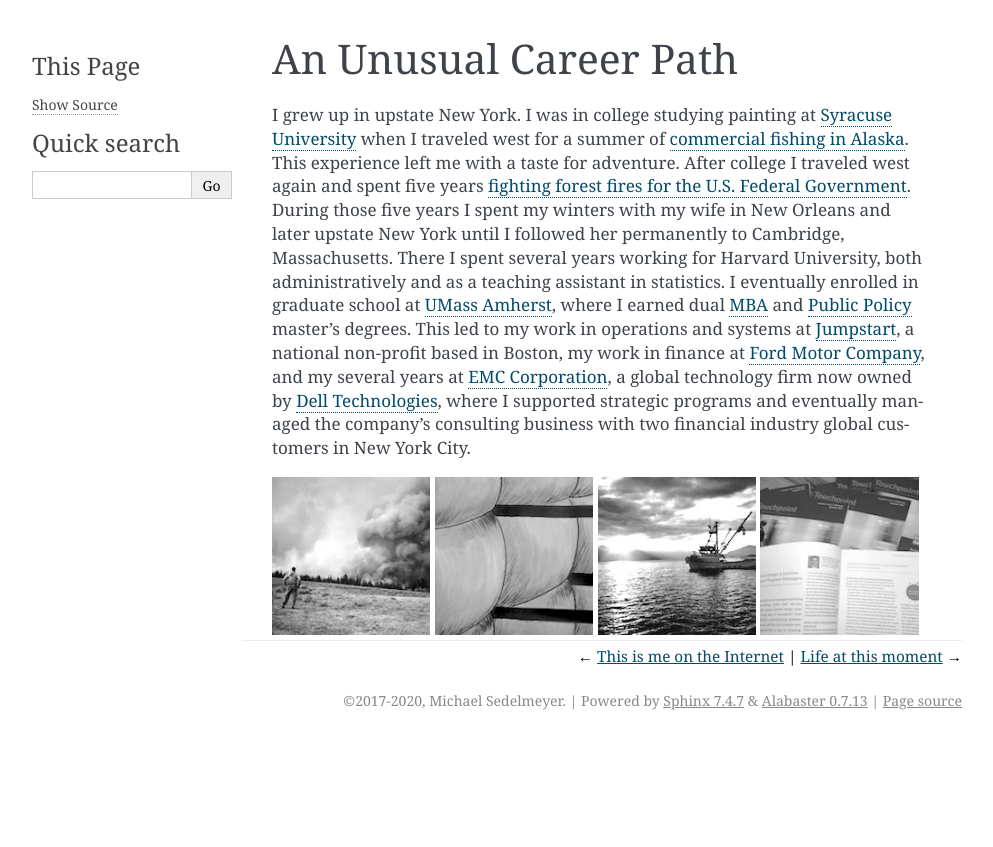
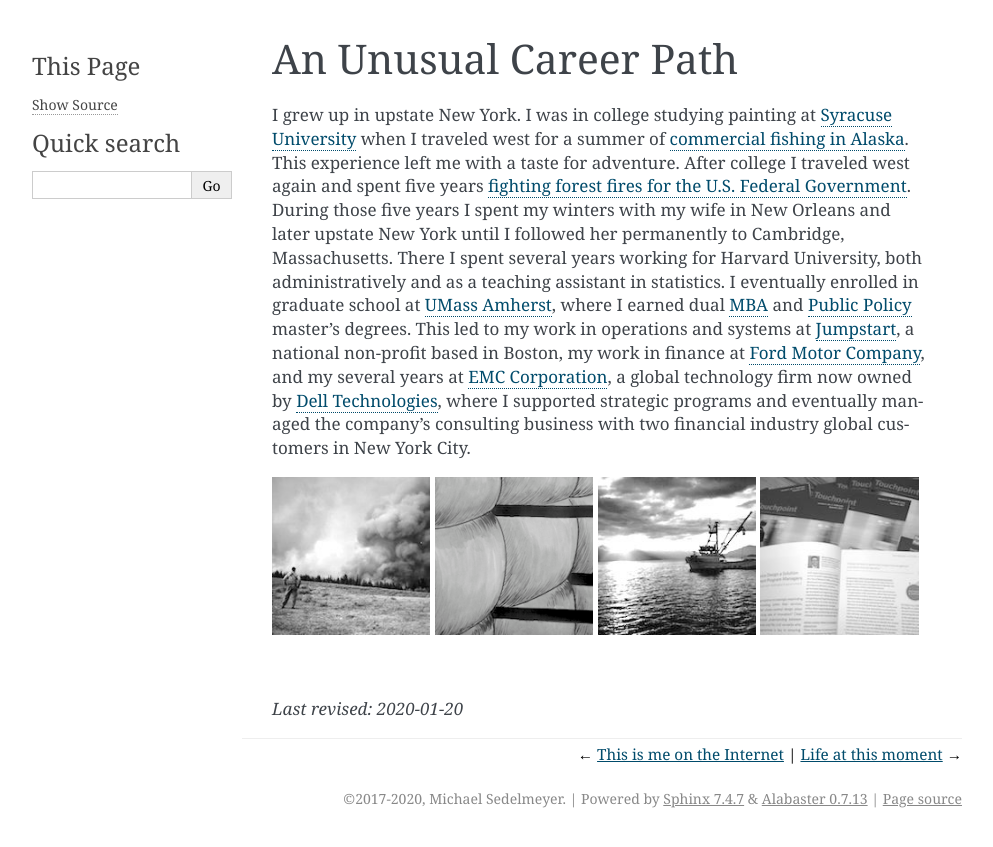
Before and after one commit to sedelmeyer/personal-website, a Sphinx documentation site: the page built from docs/past.rst, in a window 1280 px wide. Shown: the top 847 px of the page, without its empty margins (148-1141 px from the left). Built offline with Sphinx 7.4.7, drawn with Linux system fonts in a browser that asks for light colours.

Commit message:
page(past): add revision date

```diff
--- a/docs/past.rst
+++ b/docs/past.rst
@@ -15,3 +17,7 @@
 
 .. image:: _static/thumb-touchpoint.jpg
     :width: 24%
+
+|
+
+*Last revised: 2020-01-20*
```
Also changed, not shown: other parts of docs/past.rst (+2 -0 lines).
